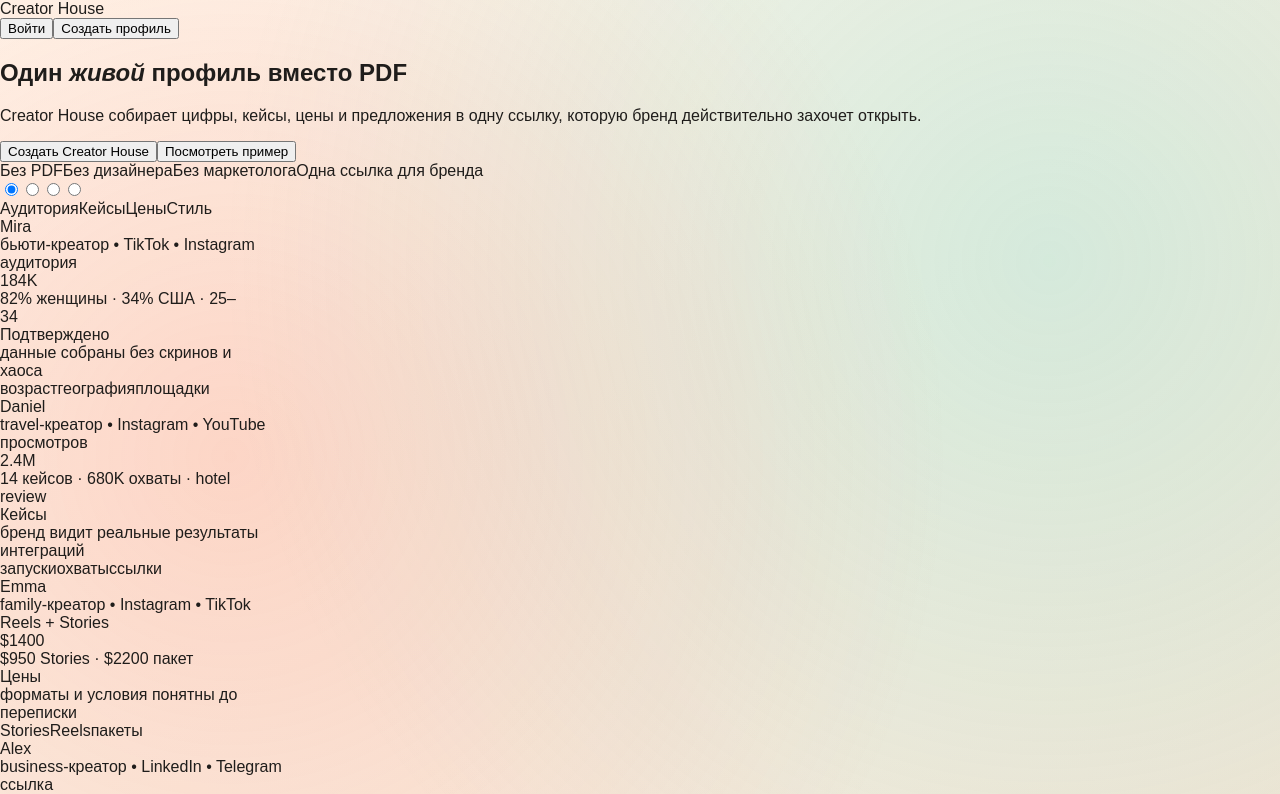
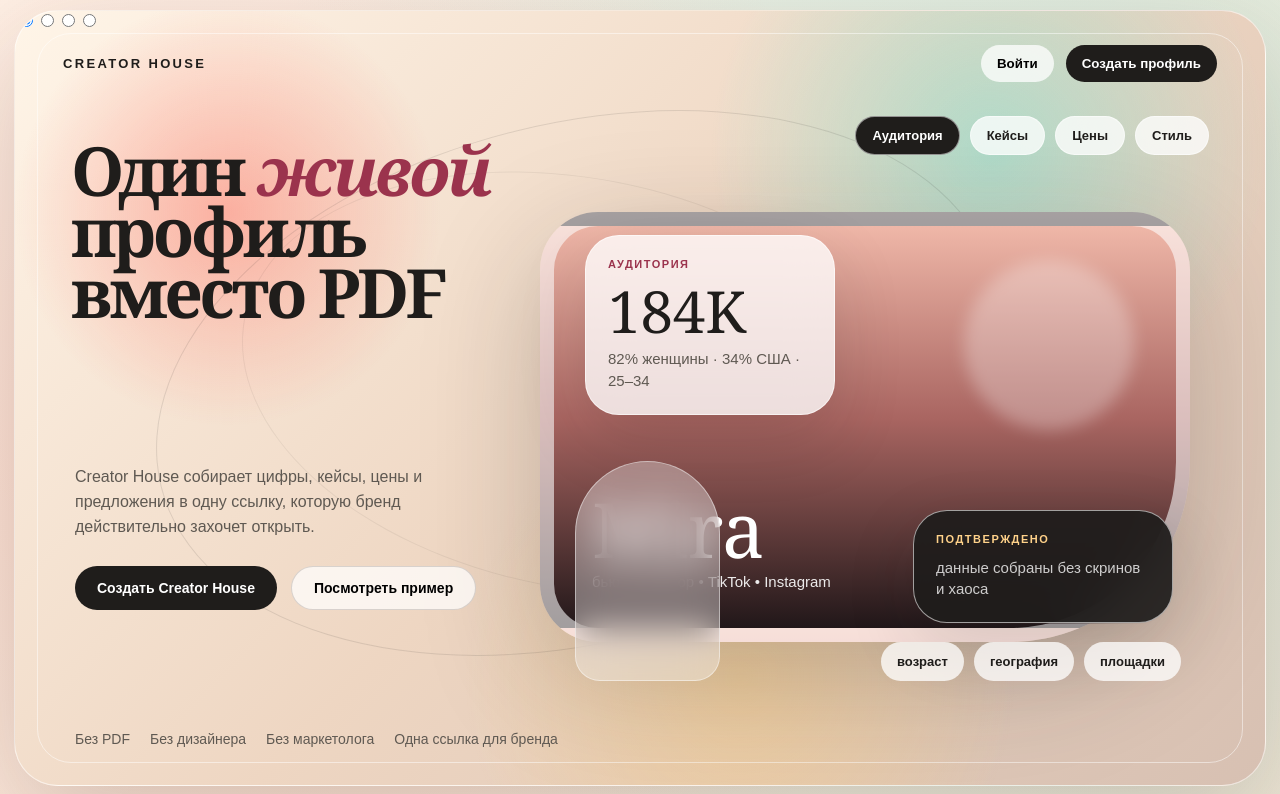
Before and after one commit to tsstish/creator-house, a Next.js app: page / in a window 1280 px wide. Shown: the top 794 px of the page. Built offline with nearby package versions, Linux system fonts and the light colour scheme.

Commit message:
Update page.tsx

```diff
--- a/app/page.tsx
+++ b/app/page.tsx
@@ -1,54 +1,56 @@
 export default function Home() {
   return (
    <main className="hero-page">
-{/* ORBIT HERO */}
+{/* DESIGNER HERO */}
 
-<section className="orbit-hero">
-  <div className="orbit-shell">
-    <div className="orbit-top">
-      <div className="orbit-logo">Creator House</div>
+<section className="designer-hero">
+  <div className="designer-shell">
+    <div className="designer-orbit" />
+    <div className="designer-orbit two" />
 
-      <div className="orbit-top-actions">
+    <div className="designer-top">
+      <div className="designer-logo">Creator House</div>
+
+      <div className="designer-nav">
         <button>Войти</button>
         <button className="dark">Создать профиль</button>
       </div>
     </div>
 
-    <h1 className="orbit-title">
+    <h1 className="designer-title">
       Один <em>живой</em> профиль вместо PDF
     </h1>
 
-    <p className="orbit-text">
+    <p className="designer-text">
       Creator House собирает цифры, кейсы, цены и предложения в одну ссылку,
       которую бренд действительно захочет открыть.
     </p>
 
-    <div className="orbit-actions">
-      <button className="orbit-primary">Создать Creator House</button>
-      <button className="orbit-secondary">Посмотреть пример</button>
+    <div className="designer-actions">
+      <button className="designer-primary">Создать Creator House</button>
+      <button className="designer-secondary">Посмотреть пример</button>
     </div>
 
-    <div className="orbit-tags">
+    <div className="designer-tags">
       <span>Без PDF</span>
       <span>Без дизайнера</span>
       <span>Без маркетолога</span>
       <span>Одна ссылка для бренда</span>
     </div>
 
-    <div className="orbit-stage">
-      <input id="orbit-audience" name="orbit-tabs" type="radio" defaultChecked />
-      <input id="orbit-cases" name="orbit-tabs" type="radio" />
-      <input id="orbit-price" name="orbit-tabs" type="radio" />
-      <input id="orbit-style" name="orbit-tabs" type="radio" />
+    <input id="d-audience" name="designer-tabs" type="radio" defaultChecked />
+    <input id="d-cases" name="designer-tabs" type="radio" />
+    <input id="d-price" name="designer-tabs" type="radio" />
+    <input id="d-style" name="designer-tabs" type="radio" />
 
-      <div className="orbit-tabs">
-        <label htmlFor="orbit-audience">Аудитория</label>
-        <label htmlFor="orbit-cases">Кейсы</label>
-        <label htmlFor="orbit-price">Цены</label>
-        <label htmlFor="orbit-style">Стиль</label>
+    <div className="designer-tabs">
+      <label htmlFor="d-audience">Аудитория</label>
+      <label htmlFor="d-cases">Кейсы</label>
+      <label htmlFor="d-price">Цены</label>
+      <label htmlFor="d-style">Стиль</label>
     </div>
 
-      <div className="orbit-scenes">
+    <div className="designer-scenes">
       {[
         {
           cls: "audience",
@@ -87,50 +89,34 @@ export default function Home() {
           pills: ["светлый", "тёмный", "брендовый"],
         },
       ].map((item) => (
-          <div key={item.cls} className={`orbit-state ${item.cls}`}>
-            <div className="orbit-ring" />
-            <div className="orbit-arch" />
+        <div key={item.cls} className={`designer-state ${item.cls}`}>
+          <div className="arch-panel" />
 
-            <div className="orbit-object">
-              <div className="orbit-person">
-                <div className="orbit-name">{item.name}</div>
-                <div className="orbit-role">{item.role}</div>
+          <div className="creator-object">
+            <div className="creator-person">
+              <div className="creator-name">{item.name}</div>
+              <div className="creator-role">{item.role}</div>
             </div>
           </div>
 
-            <div
-              className="orbit-card"
-              style={{
-                left: 70,
-                top: 74,
-                width: 250,
-              }}
-            >
-              <div className="orbit-label">{item.main[1]}</div>
-              <div className="orbit-big">{item.main[0]}</div>
-              <div className="orbit-small">{item.detail}</div>
+          <div className="info-card" style={{ left: 70, top: 74, width: 250 }}>
+            <div className="info-label">{item.main[1]}</div>
+            <div className="info-big">{item.main[0]}</div>
+            <div className="info-small">{item.detail}</div>
           </div>
 
-            <div
-              className="orbit-card dark"
-              style={{
-                right: 42,
-                bottom: 92,
-                width: 260,
-              }}
-            >
-              <div className="orbit-label">{item.dark[0]}</div>
-              <div className="orbit-small">{item.dark[1]}</div>
+          <div className="info-card dark" style={{ right: 42, bottom: 92, width: 260 }}>
+            <div className="info-label">{item.dark[0]}</div>
+            <div className="info-small">{item.dark[1]}</div>
           </div>
 
-            <div className="orbit-ribbon">
+          <div className="pill-row">
             {item.pills.map((pill) => (
               <span key={pill}>{pill}</span>
             ))}
           </div>
         </div>
       ))}
-      </div>
     </div>
   </div>
 </section>
```
Lines whose indentation alone changed are shown as unchanged.
